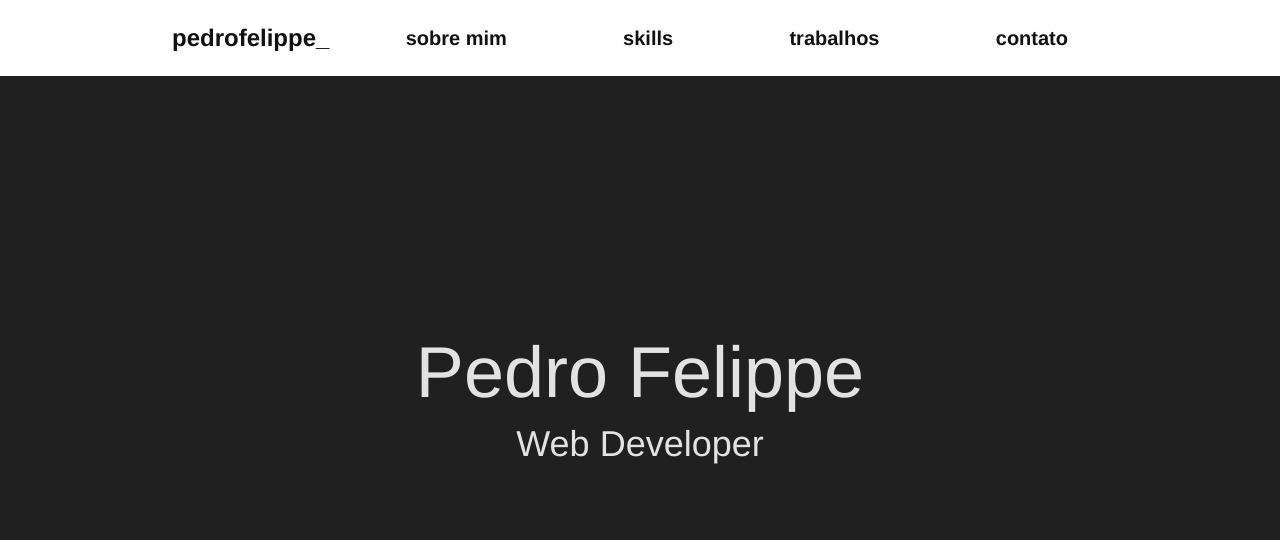
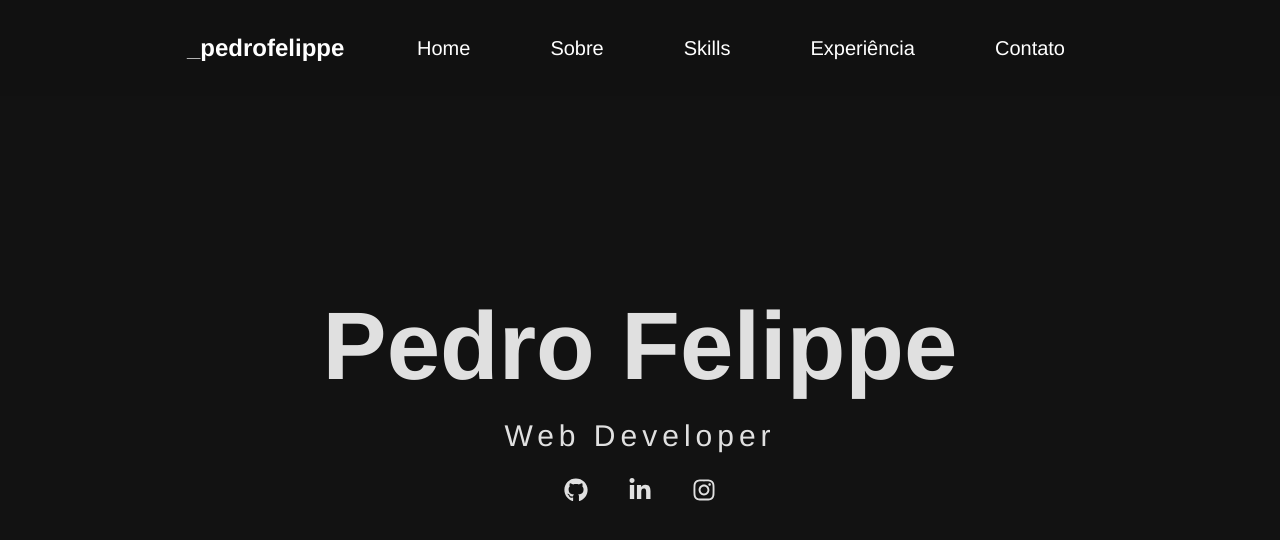
Before and after one commit to pefelippe/Portfolio, a Next.js app: page / in a window 1280 px wide. Shown: the top 540 px of the page. Built offline with nearby package versions, Linux system fonts and the light colour scheme.

Commit message:
refactor/ajustes de responsividade no hero e about

```diff
--- a/pages/_app.tsx
+++ b/pages/_app.tsx
@@ -2,21 +2,21 @@ import "../styles/globals.css";
 
 import type { AppProps } from "next/app";
 import Head from "next/head";
-import Footer from "../src/content/Footer";
+import Footer from "../src/components/Footer";
 import Header from "../src/components/Header";
 
 export default function App({ Component, pageProps }: AppProps) {
   return (
     <div
-      className=" bg-[#202020] text-[#FFFFFFDE] h-screen snap-y snap-mandatory z-0
+      className=" bg-[#121212] text-[#FFFFFFDE] h-screen snap-y snap-mandatory z-0
     overflow-x-hidden overflow-y-scroll
     scrollbar scrollbar-track-gray-400/20 scrollbar-thumb-[#F7AB0A]/80 scroll-smooth  "
     >
-      <Header />
       <Head>
         <title>Pedro Felippe | Web Developer</title>
         <meta name="description" content="Portfolio" />
       </Head>
+      <Header />
       <Component {...pageProps} />
       <Footer />
     </div>
--- /dev/null
+++ b/src/components/Footer.tsx
@@ -0,0 +1,33 @@
+import Link from "next/link";
+import React from "react";
+import { FaGithub, FaInstagram, FaLinkedinIn } from "react-icons/fa";
+
+type Props = {};
+
+function Footer({}: Props) {
+  return (
+    <footer
+      className="flex flex-col  w-full
+      bg-[#0e0d0d]  text-[#b7b7b7] bottom-0 p-10
+      items-center snap-center  gap-10 "
+    >
+      <nav className="flex  items-center gap-10 ">
+        <a href="#" className="">
+          <FaGithub className="h-6 w-6  hover:text-[#F7AB0A]" />
+        </a>
+        <a href="#" className="">
+          <FaLinkedinIn className="h-6 w-6  hover:text-[#F7AB0A]" />
+        </a>
+        <a href="#" className="">
+          <FaInstagram className="h-6 w-6  hover:text-[#F7AB0A]" />
+        </a>
+      </nav>
+
+      <span className="flex text-sm xl:text-base">
+        Copyright © 2022 Pedro Felippe.
+      </span>
+    </footer>
+  );
+}
+
+export default Footer;
--- a/src/components/Header.tsx
+++ b/src/components/Header.tsx
@@ -12,26 +12,33 @@ export default function Header({}: Props) {
       }}
       animate={{ opacity: 1 }}
       transition={{ duration: 1.25 }}
-      className="fixed p-4 w-screen z-20 snap-center
-        backdrop-blur bg-[#fff] text-[#111]"
+      className="fixed p-5 w-screen z-40 snap-center
+       text-[#fff] overflow-hidden bg-[#121212] bg-opacity-90"
     >
       <nav className="mx-auto flex items-center justify-between w-9/12 ">
         <Link href="#hero">
-          <span className="logoBtn text-2xl">pedrofelippe_</span>
+          <span className="logoBtn text-2 xl flex hover:text-[#F7AB0A]">
+            <p className="animate-pulse">_</p>pedrofelippe
+          </span>
         </Link>
 
-        <Link className="headerBtn " href="#about">
-          sobre mim
-        </Link>
-        <Link className="headerBtn" href="#about">
-          skills
-        </Link>
-        <Link className="headerBtn " href="#experience">
-          trabalhos
-        </Link>
-        <Link className="headerBtn " href="#contact">
-          contato
-        </Link>
+        <div>
+          <Link className="headerBtn hover:text-[#F7AB0A]" href="#hero">
+            Home
+          </Link>
+          <Link className="headerBtn hover:text-[#F7AB0A]" href="#about">
+            Sobre
+          </Link>
+          <Link className="headerBtn hover:text-[#F7AB0A]" href="#skills">
+            Skills
+          </Link>
+          <Link className="headerBtn hover:text-[#F7AB0A]" href="#experience">
+            Experiência
+          </Link>
+          <Link className="headerBtn hover:text-[#F7AB0A]" href="#contact">
+            Contato
+          </Link>
+        </div>
       </nav>
     </motion.header>
   );
--- a/src/components/MessageForm.tsx
+++ b/src/components/MessageForm.tsx
@@ -19,7 +19,7 @@ export default function MessageForm({}: Inputs) {
   return (
     <form
       onSubmit={handleSubmit(onSubmit)}
-      className="flex flex-col space-y-5 w-fit"
+      className="flex flex-col space-y-5 w-fit "
     >
       <div className="flex space-x-2">
         <input
@@ -29,12 +29,18 @@ export default function MessageForm({}: Inputs) {
           type="text"
         />
         <input
-          {...register("email")}
-          placeholder="Email"
+          {...register("name")}
+          placeholder="Sobrenome"
           className="contactInput"
-          type="email"
+          type="text"
         />
       </div>
+      <input
+        {...register("email")}
+        placeholder="Email"
+        className="contactInput"
+        type="email"
+      />
       <input
         {...register("subject")}
         placeholder="Assunto"
--- a/src/content/Footer.tsx
+++ /dev/null
@@ -1,58 +0,0 @@
-import React from "react";
-import { FaGithub, FaLinkedinIn } from "react-icons/fa";
-import Link from "next/link";
-
-type Props = {};
-
-function Footer({}: Props) {
-  return (
-    <footer
-      className="flex flex-col
-      bg-[#000] text-white bottom-0 p-20
-      items-center snap-start overflow-hidden"
-    >
-      <div className="w-10/12 space-y-10 divide-y-2 ">
-        <nav className="flex justify-center xl:justify-between">
-          <Link href="#hero">
-            <span className="logoBtn text-[#fff] text-2xl">pedrofelippe_</span>
-          </Link>
-
-          <div className="flex items-center max-xl:hidden">
-            <Link className="headerBtn hover:text-[#F7AB0A]" href="#hero">
-              Home
-            </Link>
-            <Link className="headerBtn hover:text-[#F7AB0A]" href="#about">
-              Sobre
-            </Link>
-            <Link className="headerBtn hover:text-[#F7AB0A]" href="#skills">
-              Skills
-            </Link>
-            <Link className="headerBtn hover:text-[#F7AB0A]" href="#experience">
-              Experiência
-            </Link>
-            <Link className="headerBtn hover:text-[#F7AB0A]" href="#contact">
-              Contato
-            </Link>
-          </div>
-        </nav>
-
-        <div className="flex flex-row justify-between  space-y-10">
-          <span className="flex text-sm xl:text-base items-end">
-            Copyright © 2022 Pedro Felippe.
-          </span>
-
-          <div className="flex gap-4 ">
-            <a href="#" className="flex justify-center">
-              <FaGithub className="h-5 w-5 hover:text-[#F7AB0A]" />
-            </a>
-            <a href="#" className="flex">
-              <FaLinkedinIn className="h-5 w-5  hover:text-[#F7AB0A]" />
-            </a>
-          </div>
-        </div>
-      </div>
-    </footer>
-  );
-}
-
-export default Footer;
--- a/src/content/Hero.tsx
+++ b/src/content/Hero.tsx
@@ -1,18 +1,37 @@
 import { motion } from "framer-motion";
 import React from "react";
+import { FaGithub, FaInstagram, FaLinkedinIn } from "react-icons/fa";
 
 export default function Hero() {
   return (
-    <div className="component-base space-y-8 text-center">
+    <>
+      <div className="component-base flex-row justify-center items-center text-center">
         <motion.div
-        initial={{ opacity: 0, y: 50 }}
+          initial={{ opacity: 0, y: 150 }}
           whileInView={{ y: 0, opacity: 1 }}
           transition={{ duration: 1.5 }}
           className="space-y-4"
         >
-        <h1 className="text-7xl">Pedro Felippe</h1>
-        <h2 className="text-4xl">Web Developer</h2>
+          <div className=" space-y-6 text-center gap-10">
+            {/* <h1 className=" text-4xl font-semibold">Prazer, me chamo</h1> */}
+            <h1 className=" text-5xl font-bold md:text-8xl">Pedro Felippe</h1>
+
+            <p className="text-3xl  tracking-[5px]">Web Developer</p>
+
+            <nav className="flex justify-center items-center gap-10 ">
+              <a href="#" className="">
+                <FaGithub className="h-6 w-6  hover:text-[#F7AB0A]" />
+              </a>
+              <a href="#" className="">
+                <FaLinkedinIn className="h-6 w-6  hover:text-[#F7AB0A]" />
+              </a>
+              <a href="#" className="">
+                <FaInstagram className="h-6 w-6  hover:text-[#F7AB0A]" />
+              </a>
+            </nav>
+          </div>
         </motion.div>
       </div>
+    </>
   );
 }
--- a/src/content/Projects.tsx
+++ b/src/content/Projects.tsx
@@ -8,7 +8,7 @@ function Projects({}: Props) {
 
   return (
     <div className="h-screen relative flex overflow-hidden flex-col text-left md:flex-row max-w-full justify-evenly mx-auto items-center z-0">
-      <h3 className="absolute top-32 uppercase tracking-[20px] text-gray-300 text-2xl scrollbar-hide">
+      <h3 className="absolute top-28 xl:top-36 uppercase tracking-[20px] text-gray-300 text-2xl scrollbar-hide">
         Projetos
       </h3>
 
--- a/src/content/Skills.tsx
+++ b/src/content/Skills.tsx
@@ -1,6 +1,7 @@
+import { motion } from "framer-motion";
 import React from "react";
+
 import Skill from "../components/Skill";
-import { motion } from "framer-motion";
 
 type Props = {};
 
@@ -18,7 +19,7 @@ function Skills({}: Props) {
       className=" h-screen flex relative flex-col text-center md:text-left xl:flex-row max-w-[2000px] xl:px-10
       min-h-screen justify-center xl:space-y-0 mx-auto items-center"
     >
-      <h3 className="absolute top-32 uppercase tracking-[20px] text-gray-500 text-2xl">
+      <h3 className="absolute top-28 xl:top-36 uppercase tracking-[20px] text-gray-500 text-2xl">
         Habilidades
       </h3>
       <div className="overflow-auto">
--- a/styles/globals.css
+++ b/styles/globals.css
@@ -8,7 +8,7 @@
 @layer components {
   .contactInput {
     @apply outline-none bg-gray-500/10 rounded-sm px-6 py-4 border-[#242424]
-    text-[#fff] placeholder-gray-500 transition-all focus:placeholder-[#F7AB0A]/40 focus:border-[#F7AB0A]/40 focus:text-[#F7AB0A]/40;
+    text-[#fff] placeholder-gray-500 transition-all;
   }
 }
 
@@ -19,17 +19,20 @@
 
   .logoBtn {
     @apply font-semibold
-    text-[#111]
-    text-2xl;
+    text-2xl
+    p-3
+    rounded-lg
+    transition-all
+    ease-in;
   }
 
   .customUnderline {
     @apply link-underline link-underline-black transition-all  py-2;
   }
   .headerBtn {
-    @apply font-semibold
+    @apply font-medium
     text-[#111]
-    mx-10
+    mx-10 py-4
     text-xl
     hover:text-[#F7AB0A]
     customUnderline
```
Also changed, not shown: src/content/About.tsx (+12 -39 lines). Lines whose indentation alone changed are shown as unchanged.
